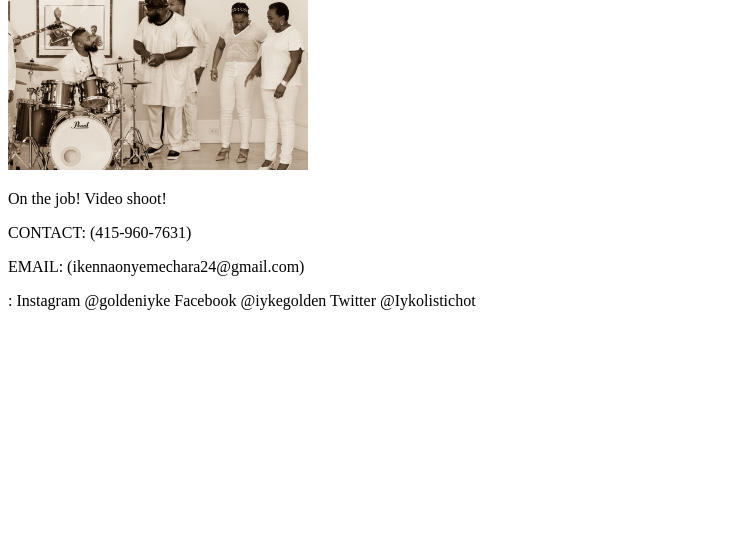
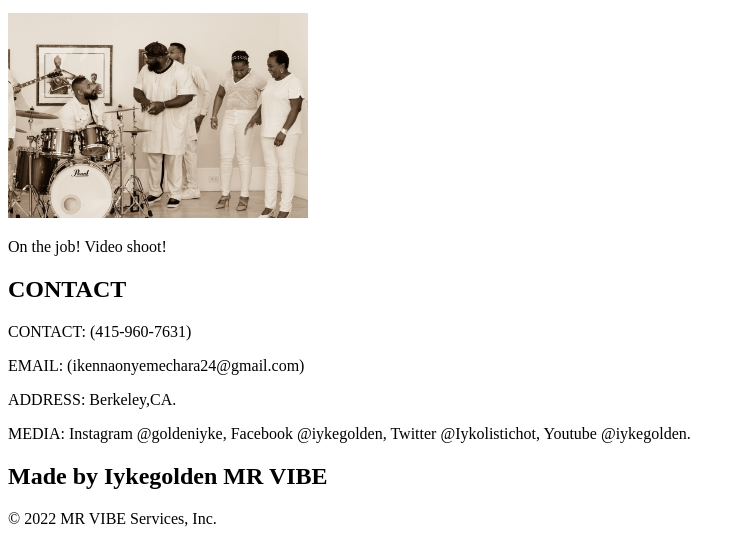
Before and after one commit to Iykegolden24/Golden-portfolio, a plain HTML site: page index.html in a window 1280 px wide. Shown: the part 2153-2697 px from the top of the page, without its empty margins (0-745 px from the left). Before the commit the page ends 2483 px from the top, so only its background shows below. Drawn offline with Linux system fonts and the light colour scheme.

Commit message:
more added insertions

```diff
--- a/index.html
+++ b/index.html
@@ -42,7 +42,8 @@
             <h1>IKENNA ONYEMECHARA</h1>
             <H3>NAME OF WEBSITE</H3>
 
-            <section class="ABOUT">
+                 <section id="ABOUT ME" class="ABOUT">
+<h2>ABOUT ME</h2>
                 <img src="./assets/images/Golden.jpg" class="float-left" />
                 <h2>ABOUT ME</h2>
                 <p>
@@ -99,10 +100,8 @@
 
                 </section>
 
-                <section class="CONTACT">
-                    <p>
-
-                    </p>
+                <section id="CONTACT" class="CONTACT">
+<h2>CONTACT</h2>
                     CONTACT: (415-960-7631)
                     <p>
 
@@ -111,9 +110,19 @@
                     <p>
 
                     </p>
-                    : Instagram @goldeniyke Facebook @iykegolden Twitter @Iykolistichot
+                    ADDRESS: Berkeley,CA.
+                    <p></p>
+
+
+                    </p>
+                    MEDIA: Instagram @goldeniyke, Facebook @iykegolden, Twitter @Iykolistichot, Youtube @iykegolden.
                     <p></p>
                     <p></p>
-                    <h2></h2>
+                    <footer
+                    class="footer">
+                    <h2>Made by Iykegolden MR VIBE</h2>
+                    <p>
+                        &copy; 2022 MR VIBE Services, Inc.
+                    </p>
 
 </html>
```
